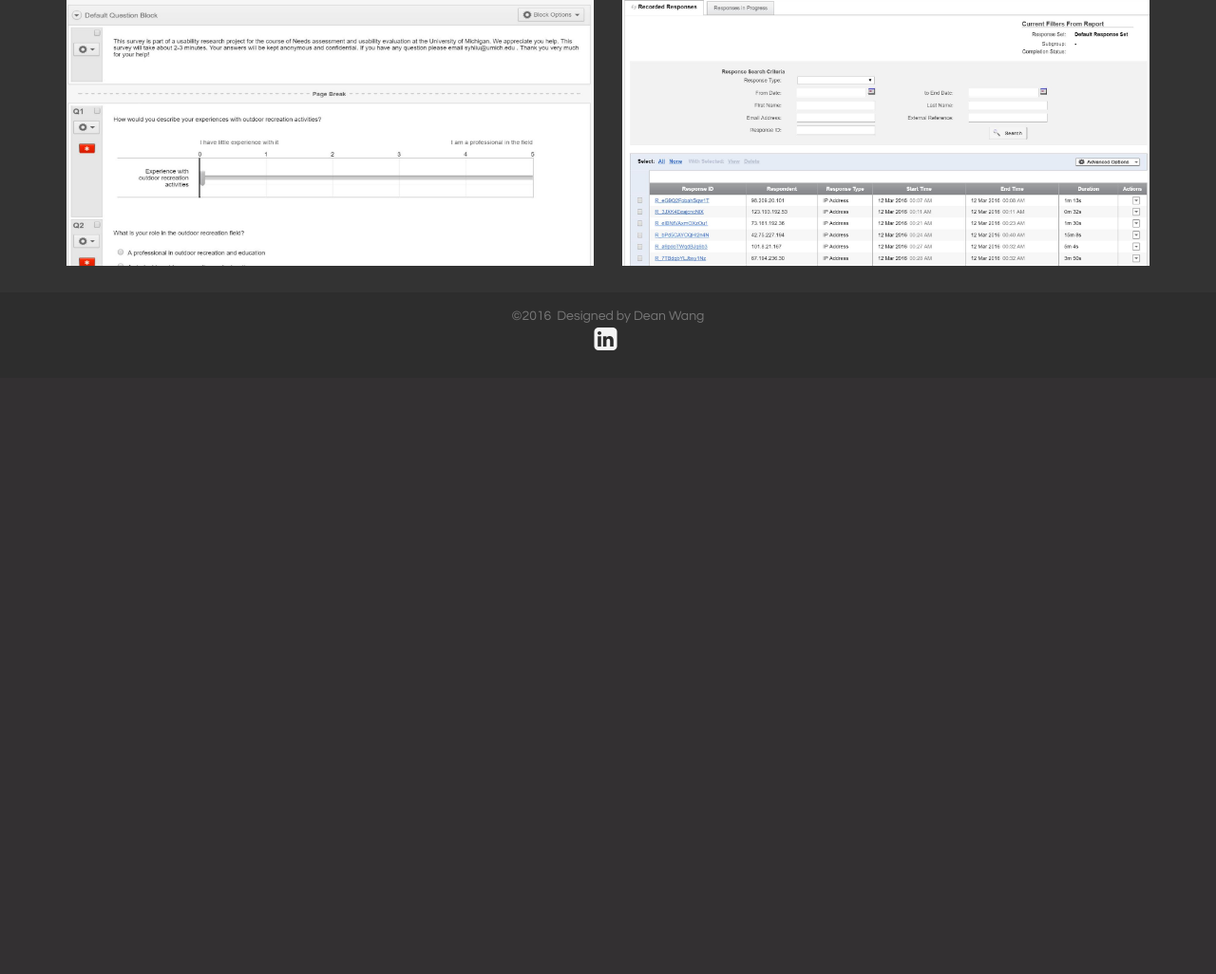
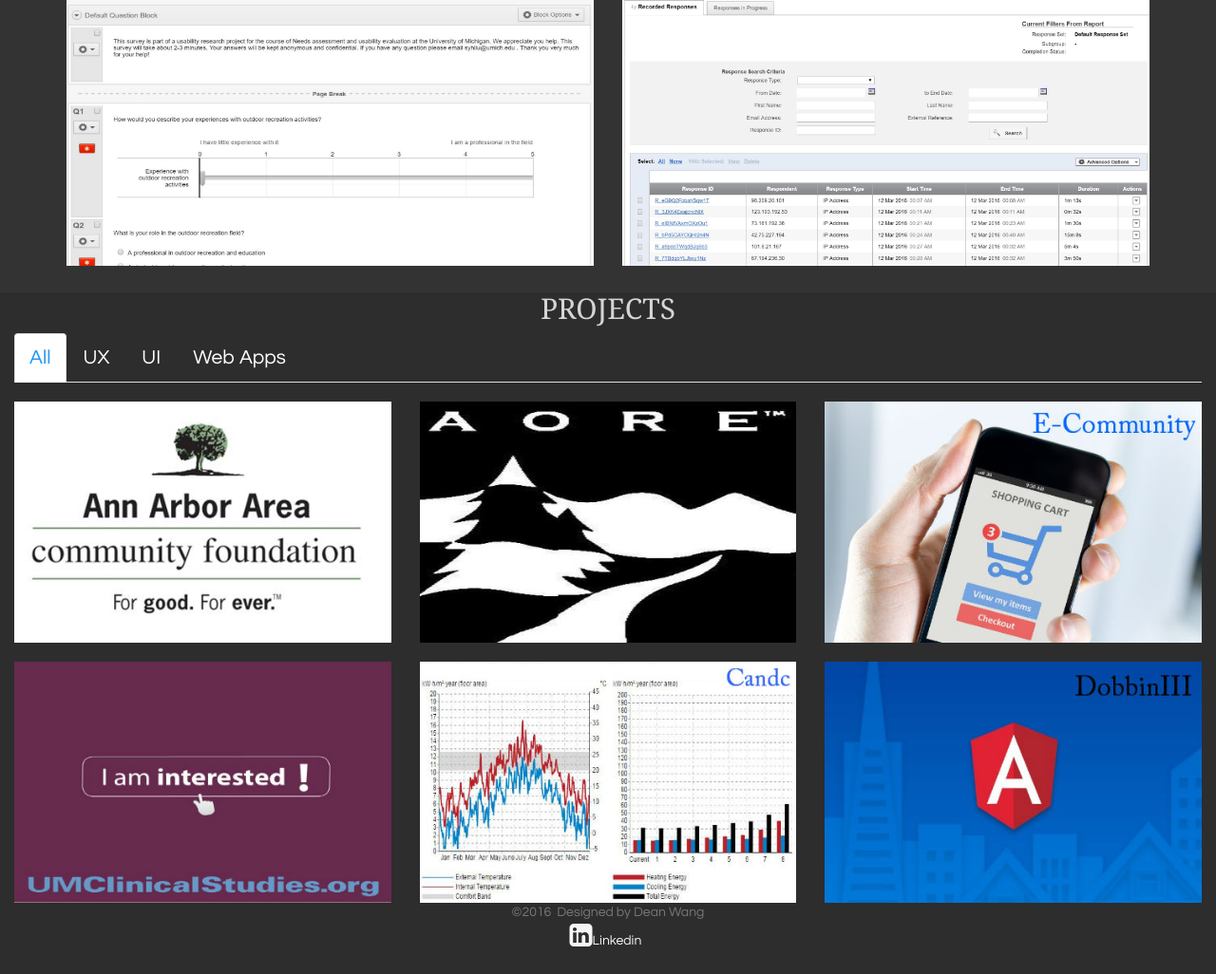
Before and after one commit to deanwang539/deanwang-portfolio, a Python web app: template templates/aore.html in a window 1280 px wide. Shown: the part 2956-3982 px from the top of the page at 95% size. Before the commit the page ends 3325 px from the top, so only its background shows below. Run offline with Jinja, Linux system fonts and the light colour scheme; the template is opened without the code that fills it, so the values that code supplies are empty; some libraries are stand-ins or nearby versions.

Commit message:
Almost done

```diff
--- a/static/css/base-styles.css
+++ b/static/css/base-styles.css
@@ -78,6 +78,10 @@
 	color: white;
 }
 
+.communication-color{
+	color: #9c27c1;
+}
+
 .leadership-color{
 	color: #4CAF50;
 }
--- a/templates/_base.html
+++ b/templates/_base.html
@@ -131,7 +131,7 @@
             <div class="row">
                 <div class="col-xs-12 text-center">
                     <ul class="list-inline">
-                      <li><a class="linkedin-color" rel="nofollow" href="https://www.linkedin.com/in/deanwong0805" title="LinkedIn"><i class="fa fa-linkedin-square fa-2x"></i></a></li>
+                      <li><a class="linkedin-color" rel="nofollow" href="https://www.linkedin.com/in/deanwong0805" title="LinkedIn"><i class="fa fa-linkedin-square fa-2x"></i>Linkedin</a></li>
                     </ul>
                 </div>
             </div>
@@ -141,7 +141,7 @@
         <div class="modal-dialog modal-lg">
         <div class="modal-content">
         	<div class="modal-body">
-        		<img src="https://placehold.it/1200x700/222?text=..." id="galleryImage" class="img-responsive" />
+        		<img src="https://placehold.it/1200x700/222?text=..." id="galleryImage" class="img-responsive" alt="galleryModal"/>
         		<p>
         		    <br/>
         		    <button class="btn btn-primary btn-lg center-block" data-dismiss="modal" aria-hidden="true">Close <i class="ion-android-close"></i></button>
@@ -170,7 +170,7 @@
         </div>
         </div>
     </div> -->
-<!--     <div id="alertModal" class="modal fade" tabindex="-1" role="dialog" aria-hidden="true">
+   <!--  <div id="alertModal" class="modal fade" tabindex="-1" role="dialog" aria-hidden="true">
         <div class="modal-dialog modal-sm">
         <div class="modal-content">
         	<div class="modal-body">
--- a/templates/_p-base.html
+++ b/templates/_p-base.html
@@ -10,8 +10,8 @@
     <link href="https://cdnjs.cloudflare.com/ajax/libs/animate.css/3.1.1/animate.min.css" rel="stylesheet" />
     <link rel="stylesheet" href="https://code.ionicframework.com/ionicons/2.0.1/css/ionicons.min.css" />
     <link rel="stylesheet" href="https://maxcdn.bootstrapcdn.com/font-awesome/4.5.0/css/font-awesome.min.css">
+    <link rel="stylesheet" href="static/css/template-styles.css" />
     <link rel="stylesheet" href="static/css/base-styles.css" />
-    <link rel="stylesheet" href="static/css/template-styles.css" />
     <link rel="stylesheet" href="static/css/project-styles.css" />
   </head>
 <body>
@@ -62,6 +62,121 @@
 	{% block content %}
 	You should never see this content.  It should be replaced.
 	{% endblock %}
+    <div class="col-lg-12 text-center">
+        <h2 class="margin-top-0 text-primary">PROJECTS</h2>
+        <ul class="nav nav-tabs" id="my-projects">
+            <li class="active"><a data-toggle="tab" href="#all-projects">All</a></li>
+            <li><a data-toggle="tab" href="#ux-projects">UX</a></li>
+            <li><a data-toggle="tab" href="#ui-projects">UI</a></li>
+            <li><a data-toggle="tab" href="#web-applications">Web Apps</a></li>
+        </ul>
+        <div class="tab-content">
+            <!-- All projects -->
+            <div id="all-projects" class="tab-pane fade in active">
+                <div class="row">
+                     <div class="col-xs-12 col-sm-6 col-md-4 project-item">
+                        <br>
+                        <a href="aaacf">
+                            <img class="img-responsive" src="static/pictures/aaacf-501.jpg" alt="AAACF-501">
+                        </a>
+                    </div>
+                    <div class="col-xs-12 col-sm-6 col-md-4 project-item">
+                        <br>
+                        <a href="aore">
+                            <img class="img-responsive" src="static/pictures/aore-622.jpg" alt="AORE-622">
+                        </a>
+                    </div>
+                    <div class="col-xs-12 col-sm-6 col-md-4 project-item">
+                        <br>
+                        <a href="ecommunity">
+                            <img class="img-responsive" src="static/pictures/ecommunity-582.jpg" alt="ECommunity-582">
+                        </a>
+                    </div>
+                    <div class="col-xs-12 col-sm-6 col-md-4 project-item">
+                        <br>
+                        <a href="umclinical">
+                            <img class="img-responsive" src="static/pictures/umclinical-2016.jpg" alt="umclinical">
+                        </a>
+                    </div>
+                    <div class="col-xs-12 col-sm-6 col-md-4 project-item">
+                        <br>
+                        <a href="candc">
+                            <img class="img-responsive" src="static/pictures/candc-2016.jpg" alt="Candc">
+                        </a>
+                    </div>
+                    <div class="col-xs-12 col-sm-6 col-md-4 project-item">
+                        <br>
+                        <a href="dobbinIII">
+                            <img class="img-responsive" src="static/pictures/dobbinIII.jpg" alt="DobbinIII">
+                        </a>
+                    </div>
+                   <!--  <div class="col-xs-12 col-sm-6 col-md-4 project-item">
+                        <br>
+                        <a href="#">
+                            <img class="img-responsive" src="http://placehold.it/700x400" alt="Forum">
+                        </a>
+                    </div> -->
+                </div>
+            </div>
+            <!-- UX projects -->
+            <div id="ux-projects" class="tab-pane fade">
+                <div class="row">
+                     <div class="col-xs-12 col-sm-6 col-md-4 project-item">
+                        <br>
+                        <a href="aaacf">
+                            <img class="img-responsive" src="static/pictures/aaacf-501.jpg" alt="AAACF-501">
+                        </a>
+                    </div>
+                    <div class="col-xs-12 col-sm-6 col-md-4 project-item">
+                        <br>
+                        <a href="aore">
+                            <img class="img-responsive" src="static/pictures/aore-622.jpg" alt="AORE-622">
+                        </a>
+                    </div>
+                </div>
+            </div>
+            <!-- UI projects -->
+            <div id="ui-projects" class="tab-pane fade">
+                <div class="row">
+                    <div class="col-xs-12 col-sm-6 col-md-4 project-item">
+                        <br>
+                        <a href="ecommunity">
+                            <img class="img-responsive" src="static/pictures/ecommunity-582.jpg" alt="ECommunity-582">
+                        </a>
+                    </div>
+                    <div class="col-xs-12 col-sm-6 col-md-4 project-item">
+                        <br>
+                        <a href="umclinical">
+                            <img class="img-responsive" src="static/pictures/umclinical-2016.jpg" alt="umclinical">
+                        </a>
+                    </div>
+                </div>
+            </div>
+            <!-- Web Apps -->
+            <div id="web-applications" class="tab-pane fade">
+                <div class="row">
+                     <div class="col-xs-12 col-sm-6 col-md-4 project-item">
+                        <br>
+                        <a href="candc">
+                            <img class="img-responsive" src="static/pictures/candc-2016.jpg" alt="Candc">
+                        </a>
+                    </div>
+                    <div class="col-xs-12 col-sm-6 col-md-4 project-item">
+                        <br>
+                        <a href="dobbinIII">
+                            <img class="img-responsive" src="static/pictures/dobbinIII.jpg" alt="DobbinIII">
+                        </a>
+                    </div>
+                <!--     <div class="col-xs-12 col-sm-6 col-md-4 project-item">
+                        <br>
+                        <a href="#">
+                            <img class="img-responsive" src="http://placehold.it/700x400" alt="Forum">
+                        </a>
+                    </div> -->
+                </div>
+            </div>
+            </div>
+        </div>
     <!-- footer -->
 	<footer id="footer">
         <div class="container-fluid">
@@ -73,7 +188,7 @@
             <div class="row">
                 <div class="col-xs-12 text-center">
                     <ul class="list-inline">
-                      <li><a class="linkedin-color" rel="nofollow" href="https://www.linkedin.com/in/deanwong0805" title="LinkedIn"><i class="fa fa-linkedin-square fa-2x"></i></a></li>
+                      <li><a class="linkedin-color" rel="nofollow" href="https://www.linkedin.com/in/deanwong0805" title="LinkedIn"><i class="fa fa-linkedin-square fa-2x"></i>Linkedin</a></li>
                     </ul>
                 </div>
             </div>
```
Also changed, not shown: templates/index.html (+15 -17 lines).
